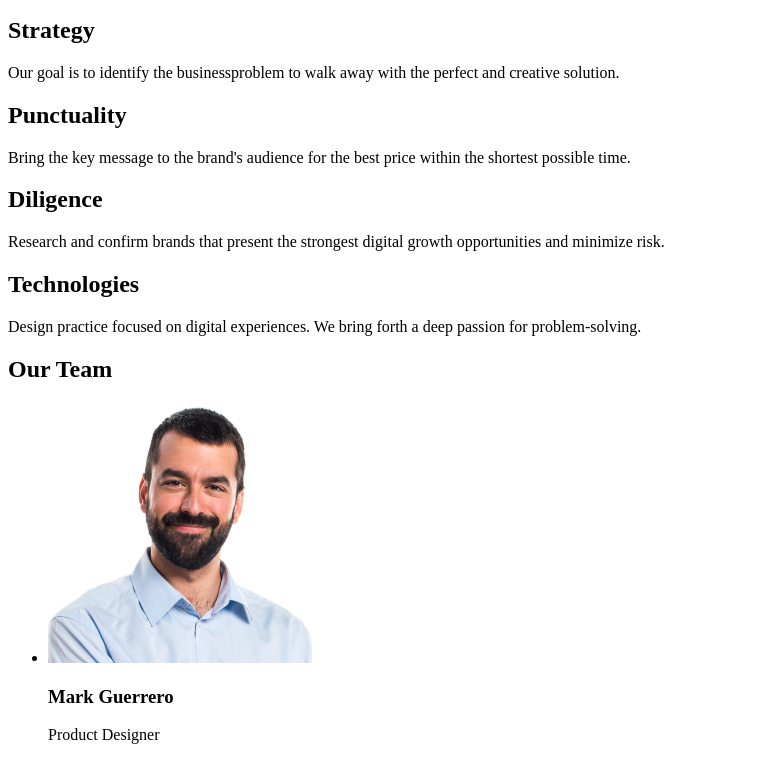
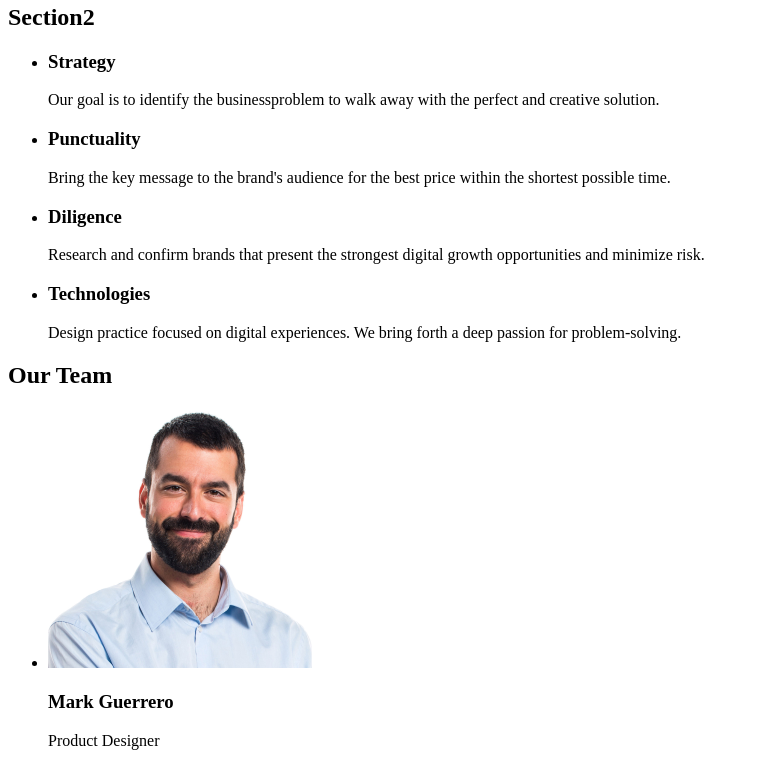
Before and after one commit to Anastasiia-Posliednicheko/goit-markup-hw-01, a plain HTML site: page index.html in a window 1280 px wide. Shown: the part 252-1009 px from the top of the page, without its empty margins (0-759 px from the left). Drawn offline with Linux system fonts and the light colour scheme.

Commit message:
add index file

```diff
--- a/index.html
+++ b/index.html
@@ -7,8 +7,8 @@
   </head>
   <body>
     <header>
+      <nav>
         <a href="./index.html">WebStudio</a>
-      <nav>
         <ul>
           <li><a href="">Studio</a></li>
           <li><a href="">Portfolio</a></li>
@@ -19,35 +19,50 @@
       <address>
         <ul>
           <li><a href="mailto:info@devstudio.com">info@devstudio.com</a></li>
-          <li><a href="tel:+11(000)111-11-11">+11 (000) 111-11-11</a></li>
+          <li><a href="tel:+11(000)111-11-11">+11(000)111-11-11</a></li>
         </ul>
       </address>
     </header>
     <main>
+      <section>
         <h1>Effective Solutions for Your Business</h1>
         <button type="button">Order Service</button>
+      </section>
 
       <section>
-        <h2>Strategy</h2>
+        <h2>Section2</h2>
+        <ul>
+          <li>
+            <h3>Strategy</h3>
             <p>
               Our goal is to identify the businessproblem to walk away with the
               perfect and creative solution.
             </p>
-        <h2>Punctuality</h2>
+          </li>
+
+          <li>
+            <h3>Punctuality</h3>
             <p>
               Bring the key message to the brand's audience for the best price
               within the shortest possible time.
             </p>
-        <h2>Diligence</h2>
+          </li>
+
+          <li>
+            <h3>Diligence</h3>
             <p>
-          Research and confirm brands that present the strongest digital growth
-          opportunities and minimize risk.
+              Research and confirm brands that present the strongest digital
+              growth opportunities and minimize risk.
             </p>
-        <h2>Technologies</h2>
+          </li>
+          <li>
+            <h3>Technologies</h3>
             <p>
-          Design practice focused on digital experiences. We bring forth a deep
-          passion for problem-solving.
+              Design practice focused on digital experiences. We bring forth a
+              deep passion for problem-solving.
             </p>
+          </li>
+        </ul>
       </section>
 
       <section>
```
Lines whose indentation alone changed are shown as unchanged.
